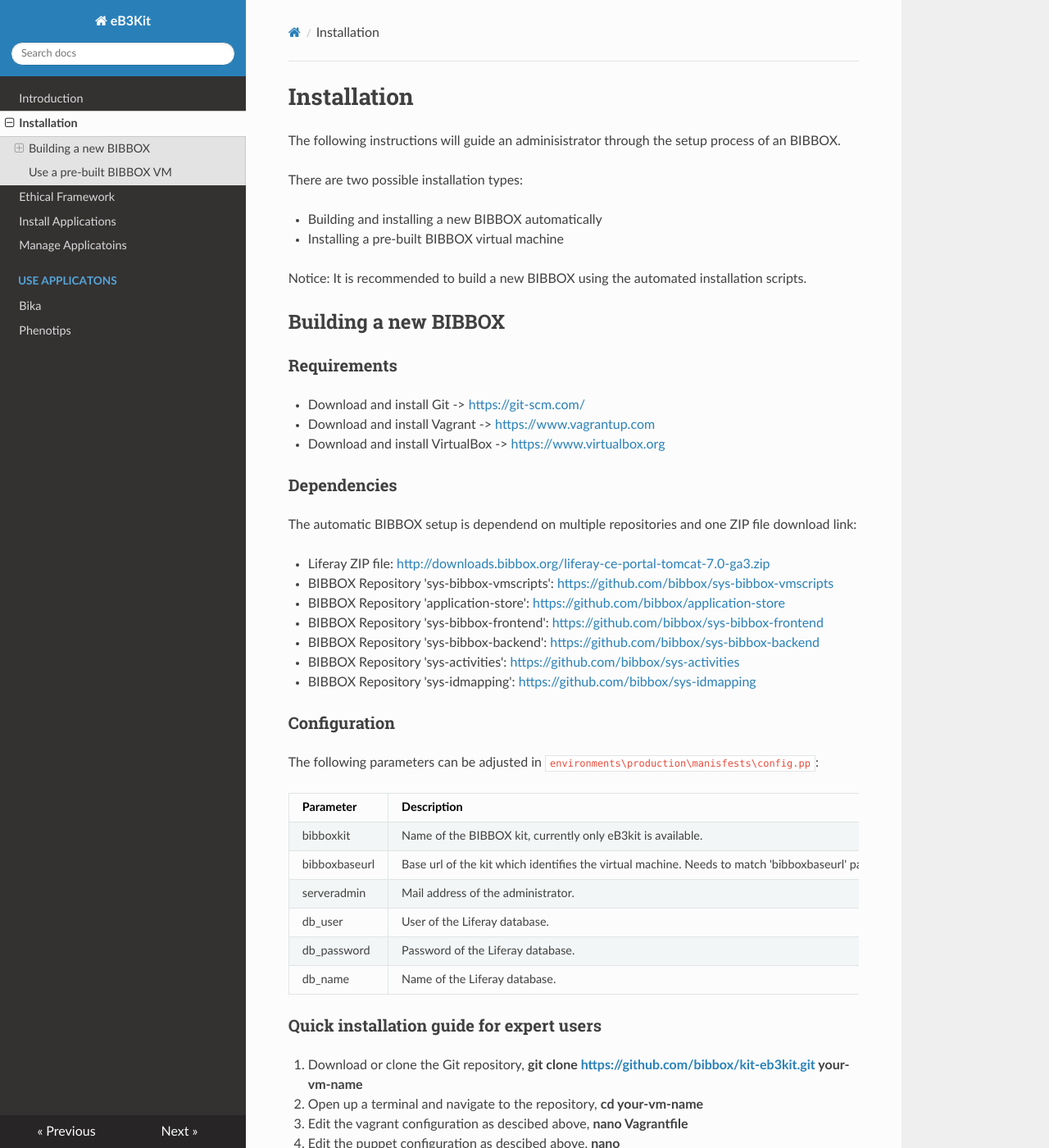
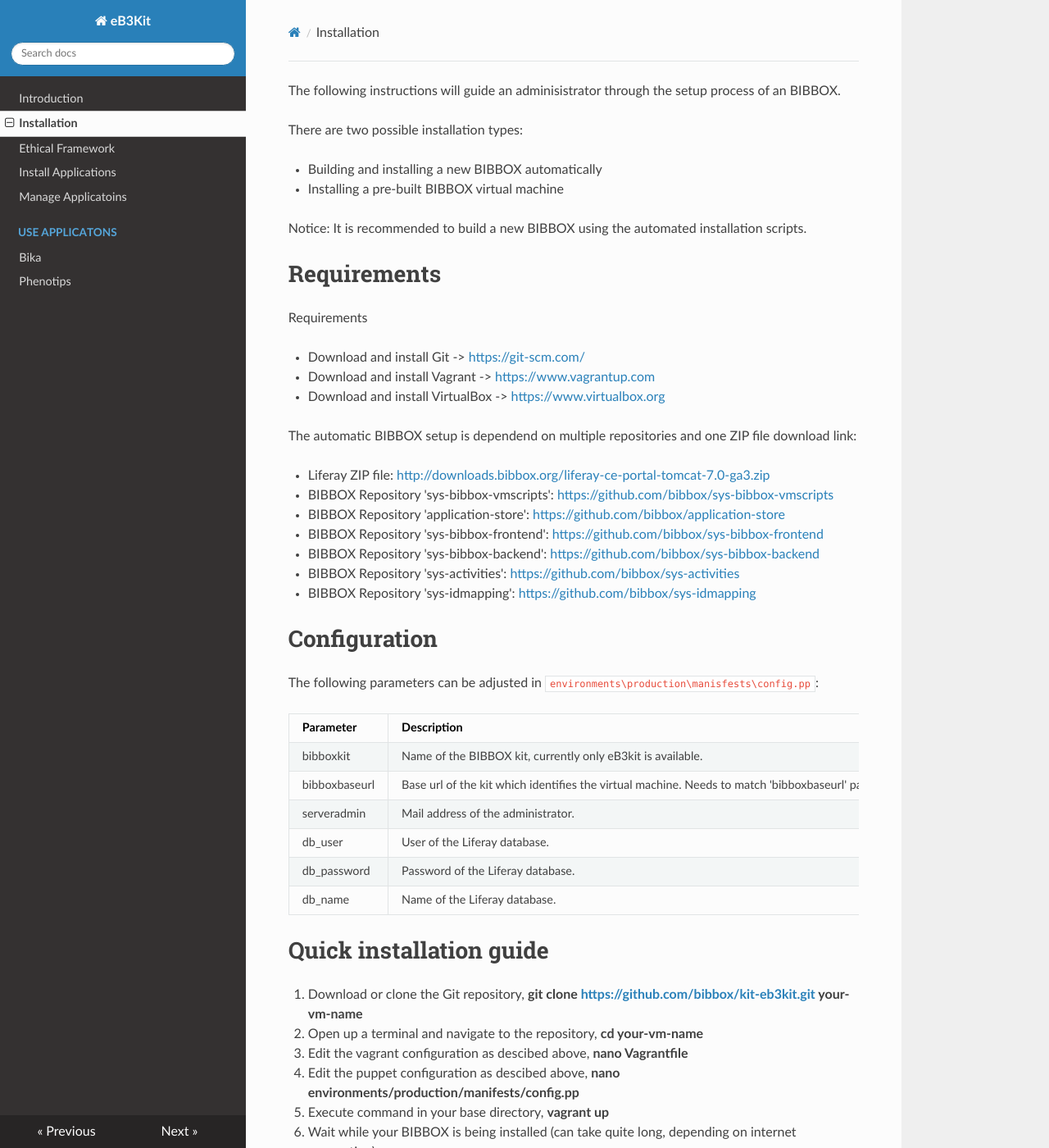
Before and after one commit to roxmer/bibbox-documentation, an MkDocs documentation site: the page built from docs/installation.md, in a window 1280 px wide and 1400 px high. Shown: the whole window at 82% size. Built offline with MkDocs 1.6.1, drawn with Linux system fonts in a browser that asks for light colours; nearby versions of some CDN libraries; old or Windows-style settings are respelled for this version of MkDocs; some of the changed text lies outside the part shown.

Commit message:
Change the Headings / Structure

```diff
--- a/docs/installation.md
+++ b/docs/installation.md
@@ -1,5 +1,3 @@
-# Installation
-
 The following instructions will guide an adminisistrator through the setup process of an BIBBOX.
 
 There are two possible installation types:
@@ -10,16 +8,14 @@ There are two possible installation types:
 Notice: It is recommended to build a new BIBBOX using the automated installation scripts.
 
 
-## Building a new BIBBOX
+# Requirements
 
-### Requirements
+Requirements
 
 * Download and install Git -> <https://git-scm.com/>
 * Download and install Vagrant -> <https://www.vagrantup.com>
 * Download and install VirtualBox -> <https://www.virtualbox.org>
 
-
-### Dependencies
 
 The automatic BIBBOX setup is dependend on multiple repositories and one ZIP file download link:
 
@@ -32,7 +28,7 @@ The automatic BIBBOX setup is dependend on multiple repositories and one ZIP fil
 * BIBBOX Repository 'sys-idmapping': <https://github.com/bibbox/sys-idmapping>
 
 
-### Configuration
+# Configuration
 
 The following parameters can be adjusted in `environments\production\manisfests\config.pp`:
 
@@ -46,7 +42,7 @@ The following parameters can be adjusted in `environments\production\manisfests\
 | db_name       | Name of the Liferay database.                                                                                        | lportal           |
 
 
-### Quick installation guide for expert users
+# Quick installation guide
 
 1. Download or clone the Git repository, **git clone <https://github.com/bibbox/kit-eb3kit.git> your-vm-name**
 2. Open up a terminal and navigate to the repository, **cd your-vm-name**
@@ -96,7 +92,7 @@ Run these commands for downloading and installing Vagrant and Virtualbox on Debi
 
 
 
-#### 2.) Cloning the installer scripts
+## 2.) Cloning the installer scripts
 
 Next, you need to choose an directory to clone the installation scripts to.
 If you are installing from SSH you can create an directory with:
@@ -116,7 +112,7 @@ Once the repository has finished cloning, navigate into it:
 `cd "your-kit-name"`
 
 
-#### 3.) BIBBOX installer configuration
+## 3.) BIBBOX installer configuration
 
 You can change the default configuration of your BIBBOX installation in the following files:
 
@@ -136,7 +132,7 @@ Please find more information for configuration options in the **Configuration**
 
 
 
-#### 4.) Running the installer
+## 4.) Running the installer
 
 You can now run the automated installation process with the following command:
 
@@ -151,7 +147,7 @@ You will recognize it has finished, when you see a message saying "Applied catal
 ![alt text](images/installation/installation-finished.png "Finished installation")
 
 
-#### 5.) Accessing the BIBBOX in the browser
+## 5.) Proxy , DNS configuration
 
 After the automated installation has finished, BIBBOX will automatically start its internal configuration process and boot up the BIBBOX portal.
 
@@ -164,7 +160,7 @@ If you have access to your hosting providers administration panel you can also r
 
 
 
-#### 6.) Login and administration
+## 6.) Login and administration
 
 You can now log into your BIBBOX with one of the five default users and the password **graz2017**:
 
@@ -177,14 +173,10 @@ You can now log into your BIBBOX with one of the five default users and the pass
 If you want to make changes to the default configuration of the portal (e.g. change the title or logo), you need to log in as **bibboxadmin**.
 
 
-#### 7.) Enjoy
+## 7.) Enjoy
 
 That's all, enjoy your BIBBOX!
 
+# Configure an exitisting VM
 
-
-### In-depth guide and configuration
-
-
-
-## Use a pre-built BIBBOX VM
+# Reference Information
```
Also changed, not shown: other parts of docs/installation.md (+2 -2 lines).
